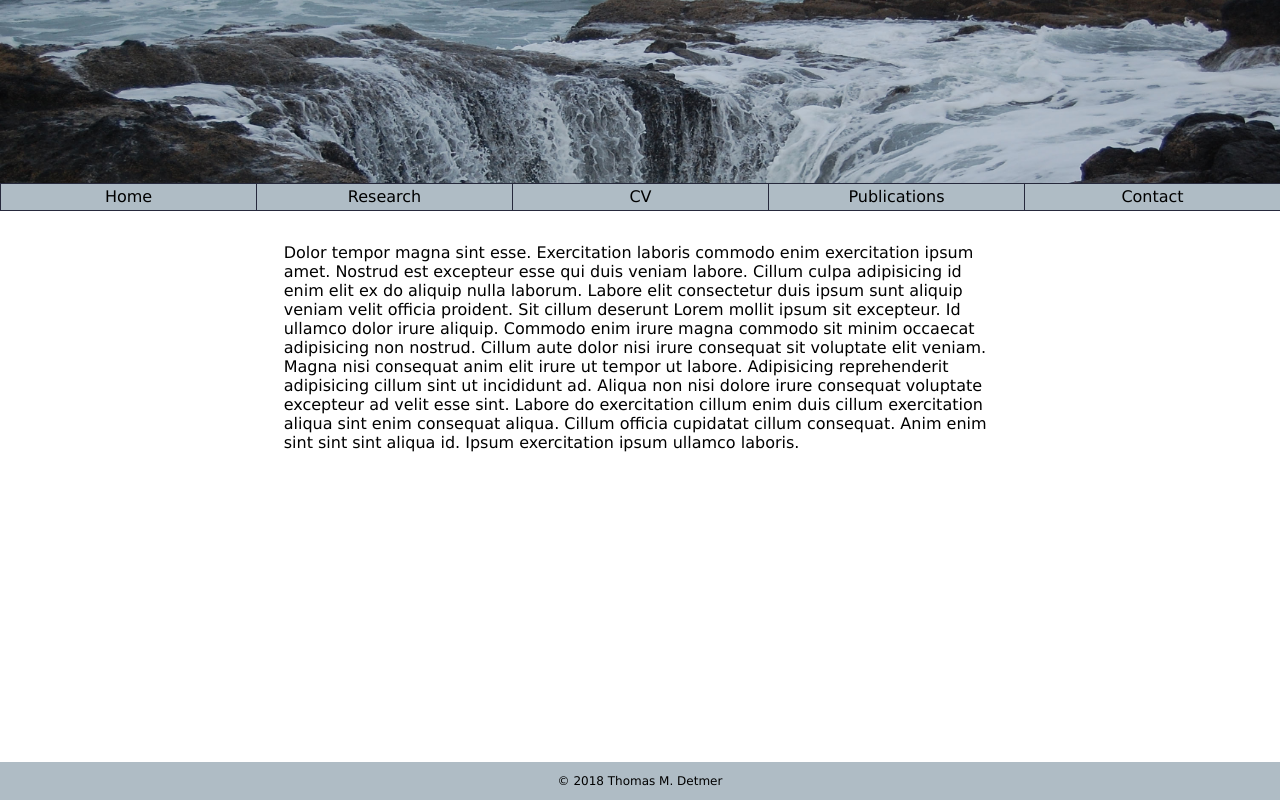
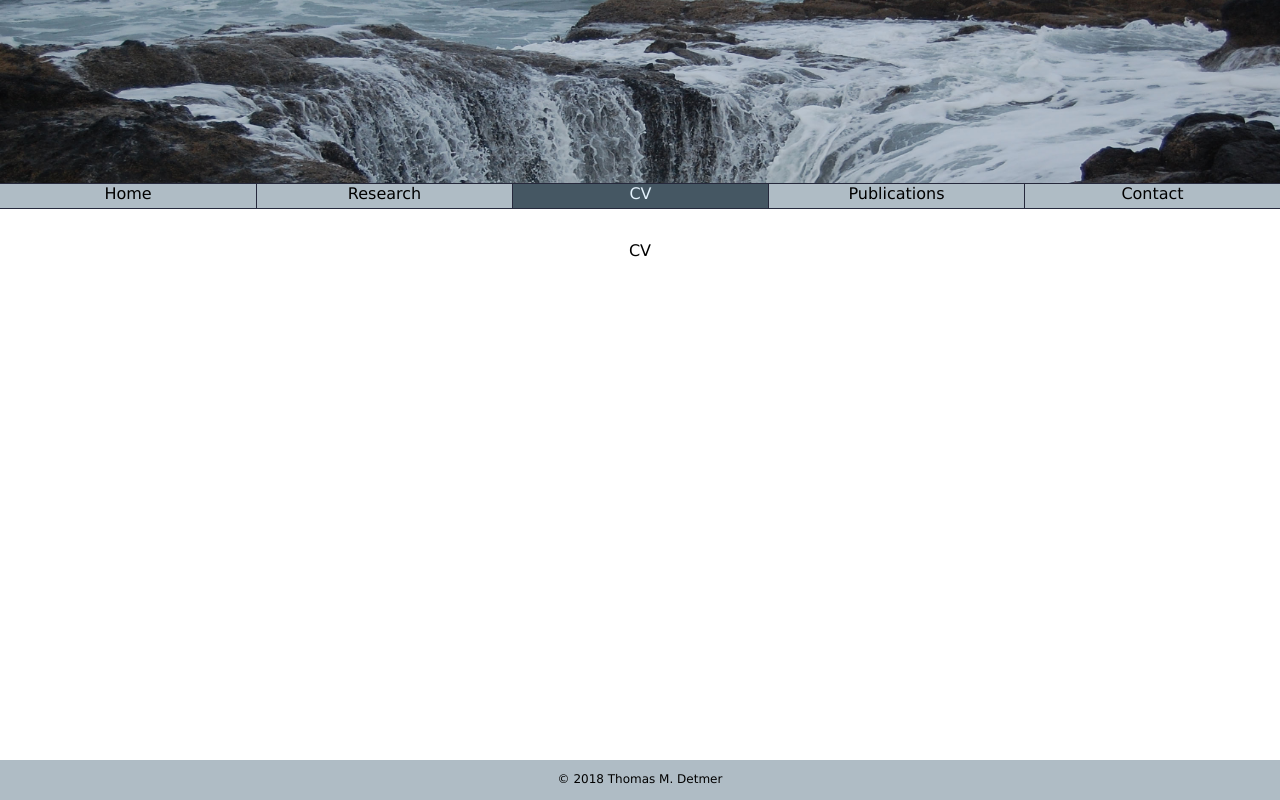
Before and after one commit to thomasdetmer/thomasdetmer.github.io, a plain HTML site: page cv/index.html in a window 1280 px wide. Drawn offline with Linux system fonts and the light colour scheme.

Commit message:
Changed navigation bar styling

```diff
--- a/cv/index.html
+++ b/cv/index.html
@@ -12,7 +12,7 @@
     </head>
 
     <body>
-
+        <script src="../scripts/main.js"></script>
         <!-- Header Landscape Photo -->
         <header>
             <img class="top" src="../images/header2long.jpg">
@@ -24,21 +24,22 @@
                 <col span="5">
             </colgroup>
             <tr>
-                <th><a class="nounder" href = "../index.html" target="_self">Home</th>
-                <th><a class="nounder" href = "../research/index.html" target="_self">Research</th>
-                <th><a class="nounder" href = "index.html" target="_self">CV</th>
-                <th><a class="nounder" href = "../publications/index.html" target="_self">Publications</th>
-                <th><a class="nounder" href = "../contact/index.html" target="_self">Contact</th>
+                <th class="farleft"><div class="tabs"><a class="nounder" href = "../index.html" target="_self">Home</div></th>
+
+                <th><div class="tabs"><a class="nounder" href = "../research/index.html" target="_self">Research</div></th>
+
+                <th><div class="activeTab"><a class="nounder" href = "index.html" target="_self">CV</div></th>
+
+                <th><div class="tabs"><a class="nounder" href = "../publications/index.html" target="_self">Publications</div></th>
+
+                <th><div class="tabs"><a class="nounder" href = "../contact/index.html" target="_self">Contact</div></th>
+
             </tr>
         </table>
 
         <!-- Content -->
         <article>
-            <p>Dolor tempor magna sint esse. Exercitation laboris commodo enim exercitation ipsum amet. Nostrud est excepteur esse qui duis veniam labore.
-
-            Cillum culpa adipisicing id enim elit ex do aliquip nulla laborum. Labore elit consectetur duis ipsum sunt aliquip veniam velit officia proident. Sit cillum deserunt Lorem mollit ipsum sit excepteur. Id ullamco dolor irure aliquip. Commodo enim irure magna commodo sit minim occaecat adipisicing non nostrud. Cillum aute dolor nisi irure consequat sit voluptate elit veniam.
-
-            Magna nisi consequat anim elit irure ut tempor ut labore. Adipisicing reprehenderit adipisicing cillum sint ut incididunt ad. Aliqua non nisi dolore irure consequat voluptate excepteur ad velit esse sint. Labore do exercitation cillum enim duis cillum exercitation aliqua sint enim consequat aliqua. Cillum officia cupidatat cillum consequat. Anim enim sint sint sint aliqua id. Ipsum exercitation ipsum ullamco laboris.</p>
+            <p>CV</p>
 
         </article>
 
--- a/styles/style.css
+++ b/styles/style.css
@@ -9,8 +9,6 @@
     --max-width: 1800px;
 }
 
-:link {color: black}
-:visited {color: black}
 
 html {
     display: flex;
@@ -21,7 +19,7 @@ html {
     width: 100%;
     /* height: 100%; */
     height: auto;
-    min-height: 100vh;
+    /* min-height: 100vh; */
 }
 
 body {
@@ -42,7 +40,7 @@ body {
     flex-direction: row;
     width: 100%;
     height: auto;
-    min-height: 96vh;
+    min-height: 95vh;
     margin: 0 auto;
     padding: 0;
     max-width: var(--max-width);
@@ -119,20 +117,18 @@ article {
     flex-direction: column;
     padding-top: 2em;
     padding-bottom: 1em;
-    /* border-left: solid 1px black; */
-    /* margin-top: 5px; */
-    /* display: flex; */
     width: 100%;
     height: auto;
 }
 
 article > p {
-    /* margin-left: 2em;
-    margin-right: 2em;  */
-    width: 70ch;
+
+    max-width: 70ch;
     margin: auto;
     height: auto;
     padding-bottom: 1em;
+    padding-left: 2.5em;
+    padding-right: 2.5em;
 }
 
 footer {
@@ -146,7 +142,7 @@ footer {
     align-content: center;
     /* border-top: 1px solid black; */
     font-size: 75%;
-    min-height: 4vh;
+    min-height: 5vh;
 
 }
 
@@ -159,19 +155,20 @@ table.navBar {
     /* margin-top: 0;
     border-collapse: collapse; */
     border-spacing: 0;
-    background-color: var(--main-bg-color);
+    /* background-color: var(--main-bg-color); */
 }
 
 a.nounder {
     text-decoration: none;
     display: block;
+    color: inherit;
 }
 
 /* Table cell formatting */
-th, td {
+/* outline: solid black 1px; */
+th {
     width: 20%;
     height: 1.5em;
-    /* outline: solid black 1px; */
     border-style: solid;
     border-width: 1px;
     border-right-width: 0px;
@@ -179,6 +176,8 @@ th, td {
     font-weight: 200;
     text-align: center;
     vertical-align: middle;
+    padding: 0;
+    margin: 0;
 }
 
 th.farleft {
@@ -191,6 +190,31 @@ th.farleft {
     vertical-align: middle;
 }
 
+.tabs {
+    background-color: var(--main-bg-color);
+    border: none;
+    height: 100%;
+    width: 100%;
+    margin: 0;
+    padding: 0;
+    font-size: 1em;
+    text-decoration: none;
+    cursor: pointer;
+}
+
+.activeTab {
+    background-color: var(--alt-bg-color);
+    color: var(--alt-bg-color2);
+    border: none;
+    height: 100%;
+    width: 100%;
+    margin: 0;
+    padding: 0;
+    font-size: 1em;
+    text-decoration: none;
+    cursor: pointer;
+}
+
 .email:hover {
     color: rgb(10, 179, 10);
     font-style: italic;
@@ -200,6 +224,7 @@ a.email {
     color: rgb(66, 66, 223);
 }
 
-th:hover {
+.tabs:hover {
     background-color: var(--alt-bg-color);
+    color: var(--alt-bg-color2);
 }
```
Also changed, not shown: contact/index.html (+15 -6 lines), index.html (+14 -8 lines), publications/index.html (+11 -10 lines), research/index.html (+11 -11 lines).
